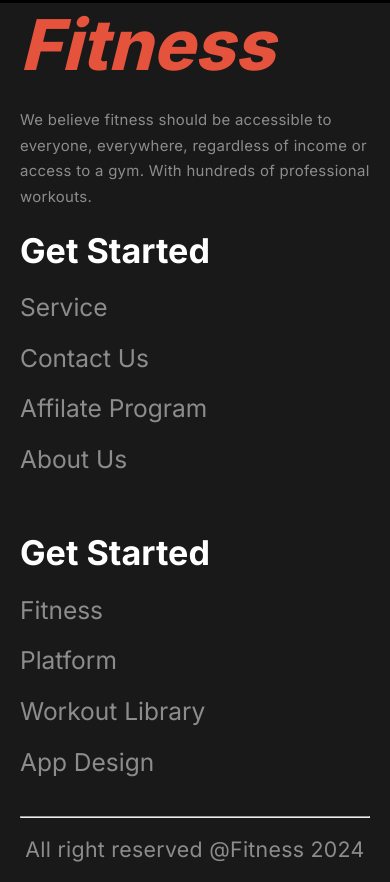
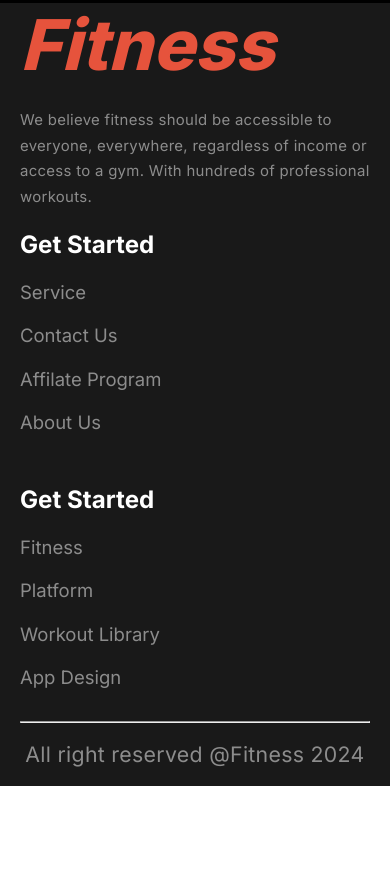
Before and after one commit to Shahriarkawsik/PHB10A02, a plain HTML site: page index.html in a window 390 px wide. Shown: the part 9558-10440 px from the top of the page. After the commit the page ends 10344 px from the top, so only its background shows below. Drawn offline with Linux system fonts and the light colour scheme.

Commit message:
update footer section

```diff
--- a/style/footer.css
+++ b/style/footer.css
@@ -69,7 +69,13 @@
   .fcolumn-2 {
     margin: 0;
   }
+  .fcolumn-2-title {
+    font-size: 2.413rem;
+  }
   .footer-column ul {
-    margin: 2rem 0 3.9rem;
+    margin: 2rem 0 3.2rem;
+  }
+  .footer-column ul li {
+    font-size: 1.85rem;
   }
 }
```
